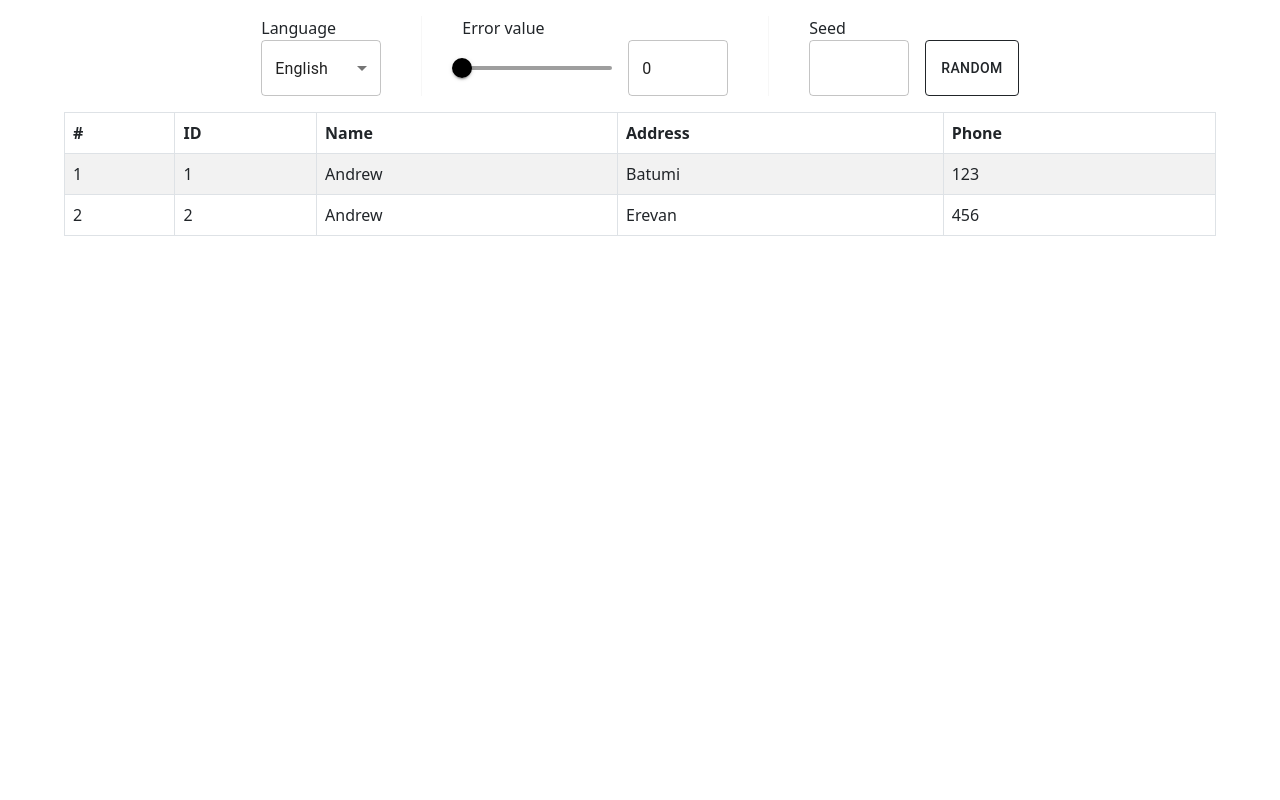
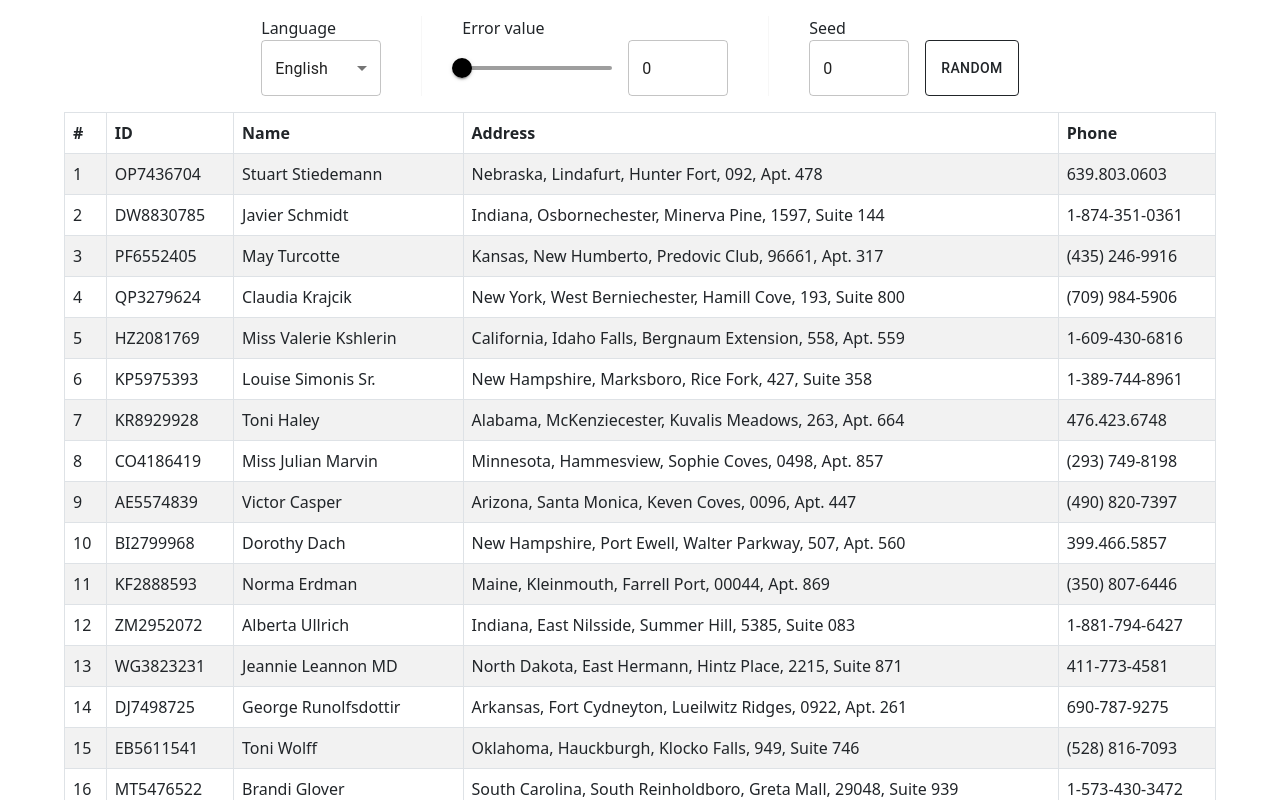
Before and after one commit to elsuppo/faker-data-ilearn, a React (Create React App) app: page / in a window 1280 px wide. Shown: the top 800 px of the page. Built offline with nearby package versions, Linux system fonts and the light colour scheme.

Commit message:
feat: implement get 20 random person for 5 languages

```diff
--- a/package.json
+++ b/package.json
@@ -13,7 +13,9 @@
     "react": "^18.2.0",
     "react-bootstrap": "^2.7.0",
     "react-dom": "^18.2.0",
+    "react-redux": "^8.0.5",
     "react-scripts": "5.0.1",
+    "redux": "^4.2.0",
     "web-vitals": "^2.1.4"
   },
   "scripts": {
--- a/src/App.js
+++ b/src/App.js
@@ -1,39 +1,46 @@
-import { faker } from '@faker-js/faker';
+import { useState, useEffect } from 'react';
+
 
 import PersonTable from './components/person-table';
-import Toolbar from './components/toolbar';
+import Toolbar from './components/toolbar/toolbar';
 import { Container, Stack } from '@mui/material';
 
-faker.locale = 'de';
+import getLocalStorage from './services/getLocalStorage';
+import updateLocalStorage from './services/updateLocalStorage';
+import getData from './services/getData';
 
 function App() {
 
-  // test object
-  const persons = [
-    {
-      number: 1,
-      id: 1,
-      name: 'Andrew',
-      address: 'Batumi',
-      phone: '123'
-    },
-    {
-      number: 2,
-      id: 2,
-      name: 'Andrew',
-      address: 'Erevan',
-      phone: '456'
-    },
-  ]
+  const { initialLang, initialValueError, initialSeed } = getLocalStorage();
+
+  const [lang, setLang] = useState(initialLang);
+  const [valueError, setValueError] = useState(+initialValueError);
+  const [seed, setSeed] = useState(+initialSeed);
+  // let [persons, setPersons] = useState([]);
+
+  useEffect(() => {
+    updateLocalStorage(lang, seed, valueError);
+    console.log('effect', seed, lang);
+  }, [lang, seed, valueError])
+
+  let persons = [];
+  persons = getData(seed, lang, persons);
 
   return (
     <Container maxWidth="lg">
       <Stack alignItems="center" spacing={2} mt={2}>
-        <Toolbar />
-        <PersonTable persons={persons} />
+        <Toolbar
+          lang={lang}
+          valueError={valueError}
+          seed={seed}
+          setLang={setLang}
+          setValueError={setValueError}
+          setSeed={setSeed} />
+        <PersonTable
+          lang={lang}
+          persons={persons} />
       </Stack>
     </Container>
-
   );
 }
 
--- a/src/components/toolbar/controls-seed.js
+++ b/src/components/toolbar/controls-seed.js
@@ -1,6 +1,12 @@
 import { Stack, FormControl, FormGroup, TextField, Button } from '@mui/material';
 
-const ControlsSeed = () => {
+const ControlsSeed = ({seed, setSeed, handleChange}) => {
+
+  const onSetSeed = (event) => {
+    event.preventDefault();
+    setSeed(Math.floor(Math.random() * 1000000));
+    console.log(seed);
+  }
 
   return (
     <Stack alignItems="flex-start">
@@ -8,14 +14,18 @@ const ControlsSeed = () => {
       <FormControl>
         <FormGroup row>
           <TextField
+            type="number"
             name="valueSeed"
             style={{ width: '100px' }}
             variant="outlined"
+            value={seed}
+            onChange={handleChange}
           />
           <Button
             variant="outlined"
             color="inherit"
-            sx={{marginLeft: 2}}>Random</Button>
+            sx={{marginLeft: 2}}
+            onClick={onSetSeed}>Random</Button>
         </FormGroup>
       </FormControl>
     </Stack>
--- a/src/components/toolbar.js
+++ b/src/components/toolbar/toolbar.js
@@ -1,21 +1,10 @@
-import { useState, useEffect } from 'react';
 import { Stack, Divider } from '@mui/material';
 
-import DropdownLang from './toolbar/dropdown-lang';
-import ControlsValueError from './toolbar/controls-value-error';
-import ControlsSeed from './toolbar/controls-seed';
+import DropdownLang from './dropdown-lang';
+import ControlsValueError from './controls-value-error';
+import ControlsSeed from './controls-seed';
 
-const Toolbar = () => {
-  const initialLang = localStorage.getItem('lang') ? localStorage.getItem('lang') : 'en';
-  const initialValueError = localStorage.getItem('valueError') ? localStorage.getItem('valueError') : 0;
-
-  const [lang, setLang] = useState(initialLang),
-    [valueError, setValueError] = useState(initialValueError);
-
-  useEffect(() => {
-    localStorage.setItem('lang', lang);
-    localStorage.setItem('valueError', valueError);
-  }, [lang, valueError]);
+const Toolbar = ({lang, valueError, setLang, setValueError, seed, setSeed}) => {
 
   const handleChange = (event) => {
     switch (event.target.name) {
@@ -25,6 +14,8 @@ const Toolbar = () => {
       case 'valueError':
         event.target.value > 1000 ? setValueError(1000) : setValueError(event.target.value);
         break;
+      case 'valueSeed':
+        setSeed(+event.target.value);
       // no default
     }
   }
@@ -45,7 +36,10 @@ const Toolbar = () => {
         valueError={valueError}
         handleChange={handleChange}
       />
-      <ControlsSeed />
+      <ControlsSeed
+        seed={seed}
+        setSeed={setSeed}
+        handleChange={handleChange}/>
     </Stack>
   )
 }
--- a/src/index.js
+++ b/src/index.js
@@ -7,7 +7,7 @@ import 'bootstrap/dist/css/bootstrap.min.css';
 
 const root = ReactDOM.createRoot(document.getElementById('root'));
 root.render(
-  <React.StrictMode>
+  <>
     <App />
-  </React.StrictMode>
+  </>
 );
--- /dev/null
+++ b/src/services/getData.js
@@ -0,0 +1,35 @@
+import { faker } from '@faker-js/faker';
+
+const createRandomPerson = (i, lang) => {
+
+  const passportId = `${faker.random.alpha({ count: 2, casing: 'upper' })}${faker.datatype.number({ min: 1000000, max: 9999999 })}`;
+
+  const name = lang === 'ge' ? `${faker.name.firstName()} ${faker.name.lastName()}` : `${faker.name.fullName()}`;
+
+  const baseAddress = `${faker.address.city()}, ${faker.address.streetName()}, ${faker.address.buildingNumber()}, ${faker.address.secondaryAddress()}`
+  const address = lang === 'ge' ? baseAddress : `${faker.address.state()}, ${baseAddress}`
+
+  const basePhone = faker.phone.number();
+  const phone = basePhone.indexOf('x') === -1 ? basePhone : basePhone.slice(0, basePhone.indexOf('x'))
+
+  return {
+    number: i,
+    id: passportId,
+    name: name,
+    address: address,
+    phone: phone
+  };
+}
+
+const getData = (seed, lang, prevData) => {
+  faker.locale = lang;
+  faker.seed(seed);
+  for (let i = 1; i < 21; i++) {
+    const person = createRandomPerson(i, lang);
+    prevData = [...prevData, person];
+  }
+
+  return prevData;
+}
+
+export default getData;
--- /dev/null
+++ b/src/services/getLocalStorage.js
@@ -0,0 +1,9 @@
+
+const getLocalStorage = () => {
+  const initialLang = localStorage.getItem('lang') ? localStorage.getItem('lang') : 'en';
+  const initialValueError = localStorage.getItem('valueError') ? localStorage.getItem('valueError') : 0;
+  const initialSeed = localStorage.getItem('seed') ? localStorage.getItem('seed') : 0;
+  return {initialLang, initialValueError, initialSeed}
+}
+
+export default getLocalStorage;
--- /dev/null
+++ b/src/services/updateLocalStorage.js
@@ -0,0 +1,7 @@
+const updateLocalStorage = (lang, seed, valueError) => {
+  localStorage.setItem('lang', lang);
+  localStorage.setItem('seed', seed);
+  localStorage.setItem('valueError', valueError);
+}
+
+export default updateLocalStorage;
```
Also changed, not shown: 1 other file (tests, documents, lock files or other folders).
